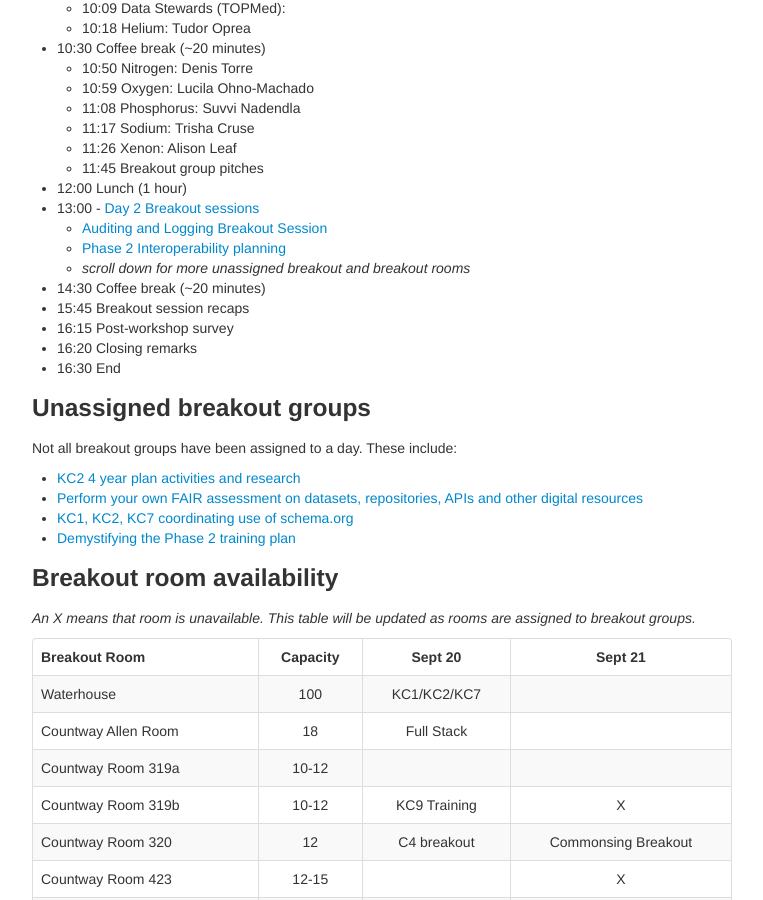
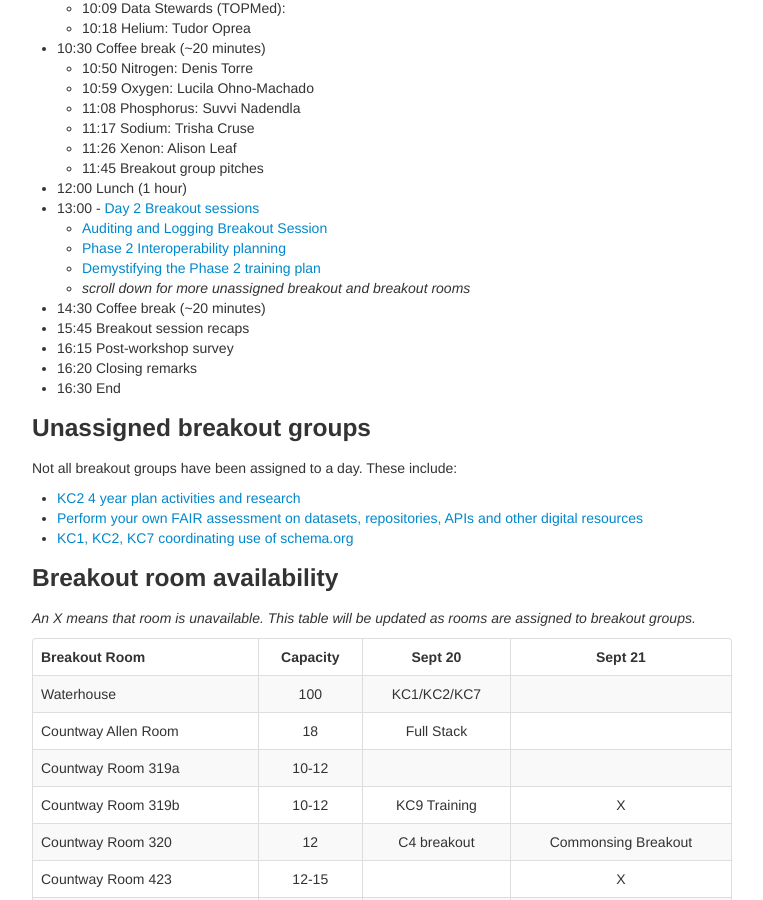
Before and after one commit to dcppc/2018-september-workshop, a Jekyll site: the page built from docs/agenda.md, in a window 1280 px wide and 900 px high, scrolled down 1520 px. Shown: the whole window, without its empty margins (258-1021 px from the left). Built offline with Jekyll 4.4.1, drawn with Linux system fonts in a browser that asks for light colours; part of the change alters nothing that is shown.

```diff
--- a/docs/agenda.md
+++ b/docs/agenda.md
@@ -81,6 +81,7 @@ should focus on ongoing work and future directions. Each speaker will have 5 min
 - 13:00 -  [Day 2 Breakout sessions](https://github.com/dcppc/2018-september-workshop/issues)
 	- [Auditing and Logging Breakout Session](https://github.com/dcppc/2018-september-workshop/issues/10)
 	- [Phase 2 Interoperability planning](https://github.com/dcppc/2018-september-workshop/issues/23)
+	- [Demystifying the Phase 2 training plan](https://github.com/dcppc/2018-september-workshop/issues/26)
 	- _scroll down for more unassigned breakout and breakout rooms_
 - 14:30 Coffee break (~20 minutes)
 - 15:45 Breakout session recaps
@@ -94,7 +95,6 @@ Not all breakout groups have been assigned to a day. These include:
 - [KC2 4 year plan activities and research](https://github.com/dcppc/2018-september-workshop/issues/9)
 - [Perform your own FAIR assessment on datasets, repositories, APIs and other digital resources](https://github.com/dcppc/2018-september-workshop/issues/11)
 - [KC1, KC2, KC7 coordinating use of schema.org](https://github.com/dcppc/2018-september-workshop/issues/22)
-- [Demystifying the Phase 2 training plan](https://github.com/dcppc/2018-september-workshop/issues/26)
 
 ### Breakout room availability
 
```
